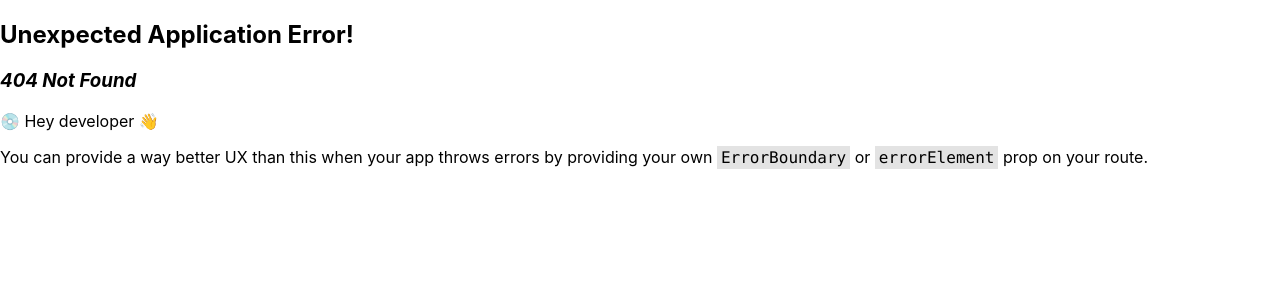
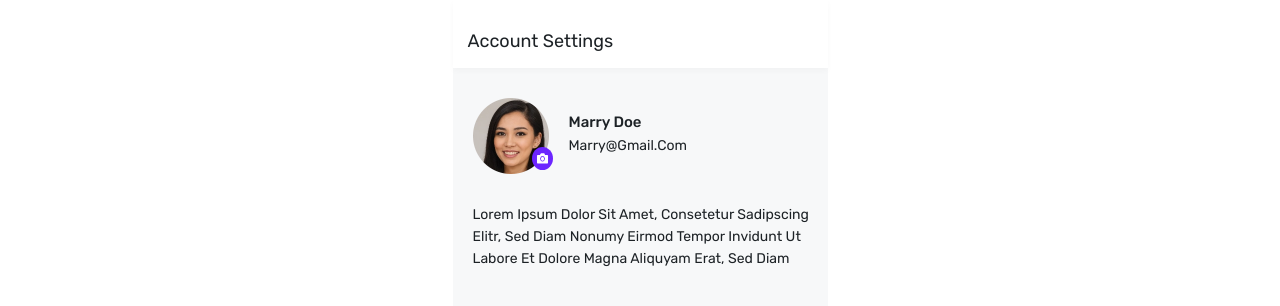
Before and after one commit to surajbhat316/popx, a React (Create React App) app: page /settings in a window 1280 px wide. Before the commit this address had no page. Shown: the top 306 px of the page. Built offline with nearby package versions, Linux system fonts and the light colour scheme.

Commit message:
Added styles for profile page

```diff
--- a/src/App.js
+++ b/src/App.js
@@ -1,3 +1,4 @@
+import AccountSettings from "./components/AccountSettings/AccountSettings";
 import CreateAccount from "./components/CreateAccount/CreateAccount";
 import SignIn from "./components/SignIn/SignIn";
 import Welcome from "./components/Welcome/Welcome";
@@ -17,7 +18,12 @@ function App() {
     {
       path: "/sign-in",
       element: <SignIn />
+    },
+    {
+      path: "/settings",
+      element: <AccountSettings />
     }
+
 
   ])
 
--- /dev/null
+++ b/src/components/AccountSettings/AccountSettings.js
@@ -0,0 +1,37 @@
+import React from 'react'
+import styles from "./AccountSettings.module.css"
+import image from "./profile.png";
+import camera from "./camera.svg";
+
+
+function AccountSettings() {
+    console.log("image ", image)
+  return (
+
+    <div className={styles.box}>
+      <div className={styles.account_settings}>
+        <p className={styles.account_settings_text}>Account Settings</p>
+      </div>
+
+      <div className={styles.profile_info}>
+        <div className={styles.profile_image}>
+            <img className={styles.image} src={image} alt='profile'/>
+            <img className={styles.svg} src={camera}  alt="svg"/>
+        </div>
+      </div>
+
+      <div className={styles.profile_name}>
+        <p className={styles.userName}>Marry Doe</p>
+        <p className={styles.email}>Marry@Gmail.Com</p>
+      </div>
+
+      <div className={styles.about}>
+        Lorem Ipsum Dolor Sit Amet, Consetetur Sadipscing Elitr, Sed Diam Nonumy Eirmod Tempor Invidunt Ut Labore Et Dolore Magna Aliquyam Erat, Sed Diam
+      </div>
+    </div>
+
+
+  )
+}
+
+export default AccountSettings
--- /dev/null
+++ b/src/components/AccountSettings/AccountSettings.module.css
@@ -0,0 +1,103 @@
+.box{
+    position: relative;
+    top: 0px;
+    left: 0px;
+    width: 375px;
+    height: 812px;
+    background: #F7F8F9 0% 0% no-repeat padding-box;
+    opacity: 1;
+    margin: auto;
+}
+
+.account_settings{
+    position: absolute;
+    top: 0px;
+    left: 0px;
+    width: 375px;
+    height: 68px;
+    background: #FFFFFF 0% 0% no-repeat padding-box;
+    box-shadow: 0px 3px 6px #00000007;
+    opacity: 1;
+}
+
+.account_settings_text{
+    position: absolute;
+    top: 13px;
+    left: 15px;
+    width: 146px;
+    height: 22px;
+    text-align: left;
+    font-size: 18px;
+    font: normal normal normal 18px/21px Rubik;
+    font-family: "Rubik";
+    letter-spacing: 0px;
+    color: #1D2226;
+    text-transform: capitalize;
+    opacity: 1;
+}
+
+.image{
+    position: absolute;
+    top: 98px;
+    left: 20px;
+    width: 76px;
+    height: 76px;
+    opacity: 1;
+}
+
+.svg{
+    position: absolute;
+    top: 147px;
+    left: 79px;
+    width: 21px;
+    height: 23px;
+    /* background: transparent url('img/Group 1585.png') 0% 0% no-repeat padding-box; */
+    opacity: 1;
+}
+
+.userName{
+    position: absolute;
+    top: 98px;
+    left: 116px;
+    width: 75px;
+    height: 18px;
+    text-align: left;
+    font-size: 15px;
+    font: normal normal medium 15px/19px Rubik;
+    font-family: "Rubik";
+    font-weight: 500;
+    letter-spacing: 0px;
+    color: #1D2226;
+    text-transform: capitalize;
+    opacity: 1;
+}
+
+.email{
+    position: absolute;
+    top: 122px;
+    left: 116px;
+    width: 118px;
+    height: 17px;
+    text-align: left;
+    font: normal normal normal 14px/19px Rubik;
+    letter-spacing: 0px;
+    color: #1D2226;
+    text-transform: capitalize;
+    opacity: 1;
+}
+
+.about{
+    position: absolute;
+    top: 204px;
+    left: 20px;
+    width: 337px;
+    height: 63px;
+    text-align: left;
+    font-size: 14px;
+    font: normal normal normal 14px/22px Rubik;
+    font-family: "Rubik";
+    letter-spacing: 0px;
+    color: #1D2226;
+    text-transform: capitalize;
+    opacity: 1;
+}
--- a/src/components/CreateAccount/CreateAccount.js
+++ b/src/components/CreateAccount/CreateAccount.js
@@ -82,7 +82,7 @@ function CreateAccount() {
             </div>
         </div>
 
-        <Link to="/create-account" >
+        <Link to="/settings" >
             <button className={styles.create_account}>
                 <span className={styles.create_account_text}>Create Account</span>
             </button>
--- a/src/components/SignIn/SignIn.js
+++ b/src/components/SignIn/SignIn.js
@@ -51,7 +51,7 @@ function SignIn() {
             </div>
           </div>
 
-          <Link>
+          <Link >
             <button
               style={{
                 position: "absolute",
```
Also changed, not shown: src/components/AccountSettings/camera.svg (added), src/components/AccountSettings/profile.png (added).
